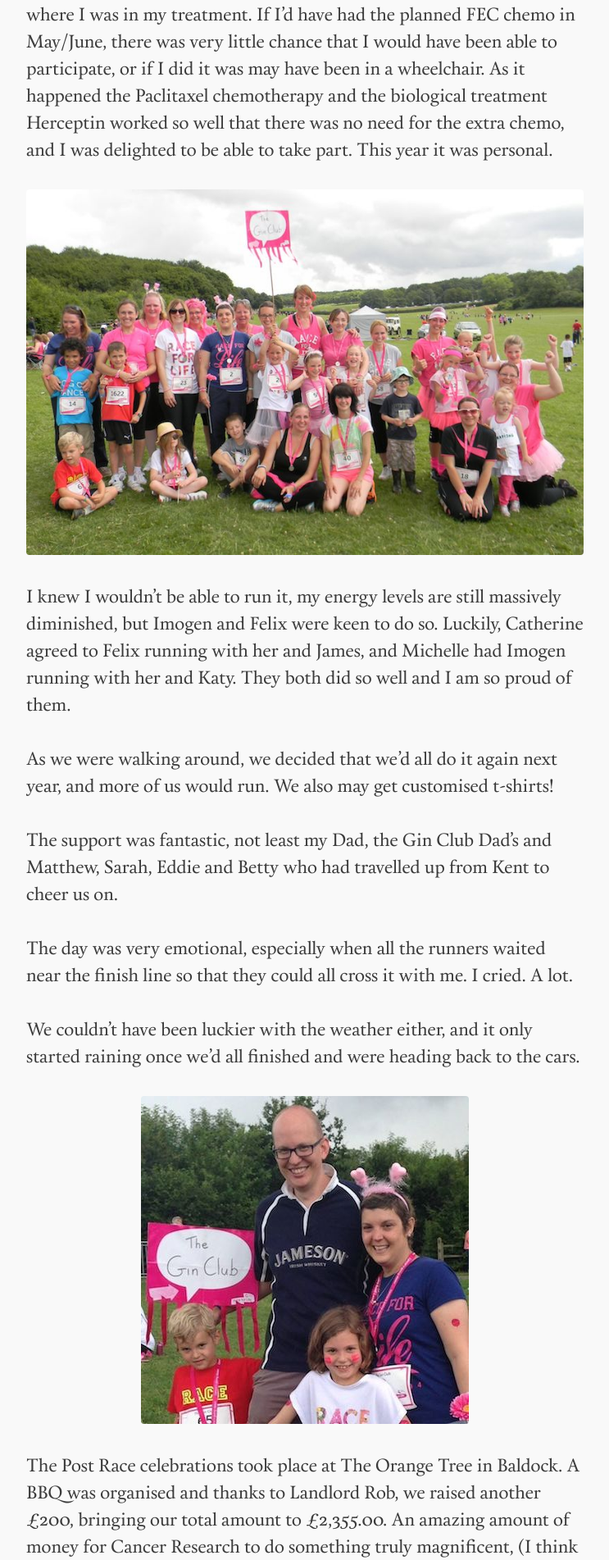
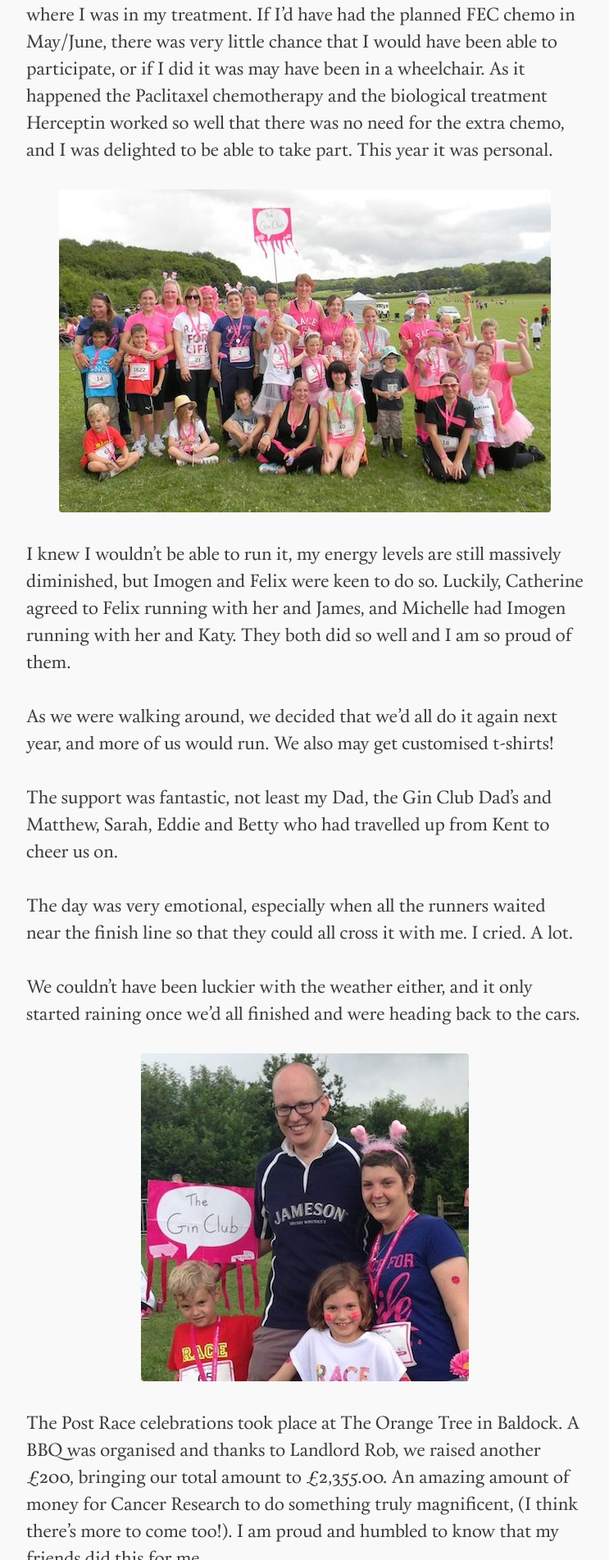
Before and after one commit to rozza/biglump, a Jekyll site: the page built from _posts/2014-07-15-race-for-life.md, in a window 1280 px wide. Shown: the part 527-2430 px from the top of the page at 82% size, without its empty margins (268-1011 px from the left). Built offline with Jekyll 4.4.1, drawn with Linux system fonts in a browser that asks for light colours; comment, search, counter and statistics services are not loaded.

Commit message:
Image fix

```diff
--- a/_posts/2014-07-15-race-for-life.md
+++ b/_posts/2014-07-15-race-for-life.md
@@ -10,7 +10,7 @@ comments: true
 Sixteen ladies and twelve children ran or walked the 5km course round Stevenage Fairlands Valley Park as part of The Gin Club Team. When I was diagnosed in October last year, it was one of the first things I asked the Breast Care Nurse.  She wasn't very committal, and said it depend where I was in my treatment.  If I'd have had the planned FEC chemo in May/June, there was very little chance that I would have been able to participate, or if I did it was may have been in a wheelchair.  As it happened the Paclitaxel chemotherapy and the biological treatment Herceptin worked so well that there was no need for the extra chemo, and I was delighted to be able to take part.  This year it was personal.
 
 <p class="center">
-<img src="/images/GinClubRaceforLife2014.jpg" alt="Post Race picture" />
+<img src="/images/GinClubRaceforLife2014.jpg" alt="Post Race picture" style="width: auto;"/>
 </p>
 
 I knew I wouldn't be able to run it, my energy levels are still massively diminished, but Imogen and Felix were keen to do so.  Luckily, Catherine agreed to Felix running with her and James, and Michelle had Imogen running with her and Katy.  They both did so well and I am so proud of them.
```
Also changed, not shown: images/GinClubRaceforLife2014.jpg.
